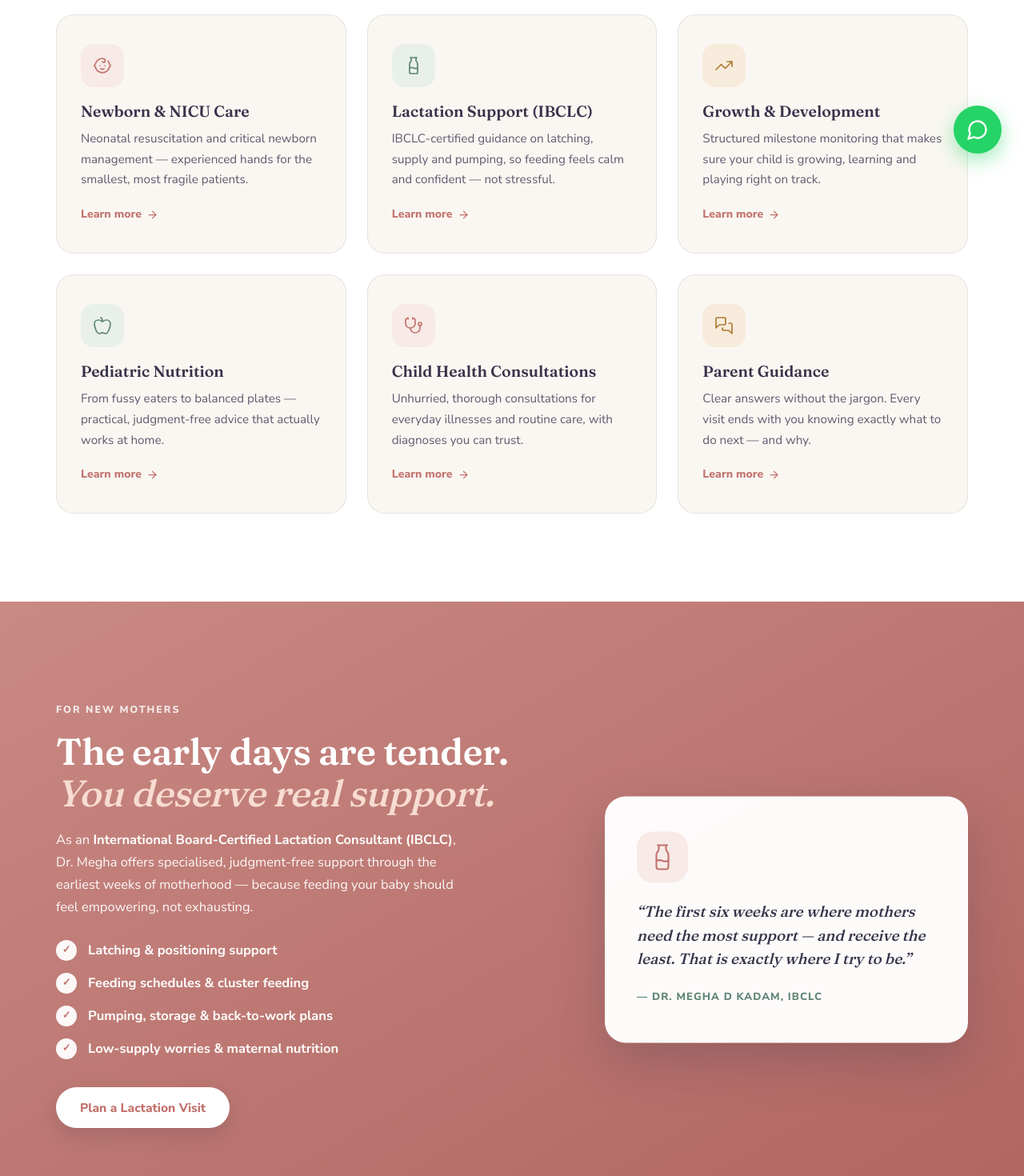
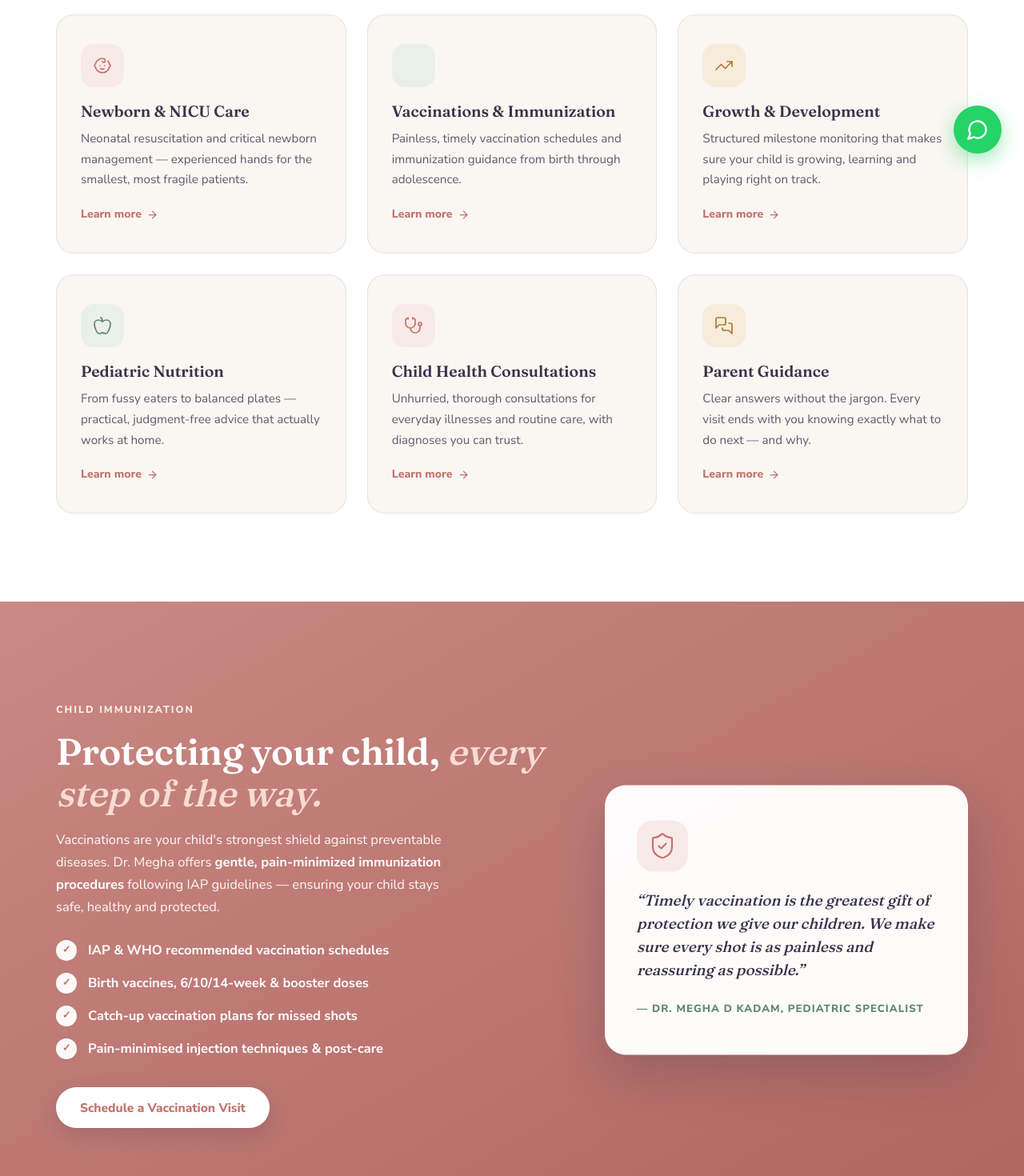
Before and after one commit to Niranjan-M-T/dr-megha-kadam-landing-page, a Next.js app: page /services in a window 1280 px wide. Shown: the part 580-2050 px from the top of the page at 80% size. Built offline with nearby package versions, Linux system fonts and the light colour scheme; no server answers.

Commit message:
Update site content to focus exclusively on pediatric care and child vaccinations; fix Cloudflare wrangler config

```diff
--- a/app/layout.jsx
+++ b/app/layout.jsx
@@ -32,14 +32,14 @@ export const metadata = {
     default: `${DOCTOR.name} | Pediatrician & Neonatologist in RT Nagar, Bangalore`,
     template: `%s | ${DOCTOR.name}`,
   },
-  description: `${DOCTOR.name} is a Consultant Pediatrician & Neonatologist with 12+ years of experience. Visit ${CLINIC.name} in RT Nagar, Bengaluru for newborn care, growth monitoring, pediatric nutrition and IBCLC lactation support.`,
+  description: `${DOCTOR.name} is a Consultant Pediatrician & Neonatologist with 12+ years of experience. Visit ${CLINIC.name} in RT Nagar, Bengaluru for newborn care, child vaccinations, growth monitoring, pediatric nutrition and general child care.`,
   keywords: [
     'pediatrician RT Nagar',
     'pediatrician Bangalore',
     'child specialist RT Nagar',
     'neonatologist Bangalore',
-    'lactation consultant Bangalore',
-    'IBCLC Bangalore',
+    'child vaccination Bangalore',
+    'pediatric immunization RT Nagar',
     'baby doctor RT Nagar',
     'Dr Megha Kadam',
   ],
--- a/src/components/Hero.jsx
+++ b/src/components/Hero.jsx
@@ -75,7 +75,7 @@ export default function Hero() {
           <motion.ul className="hero-trust" variants={item}>
             <li><ShieldCheck size={17} /> 12+ years of experience</li>
             <li><Award size={17} /> Fellowship in Neonatology</li>
-            <li><Milk size={17} /> IBCLC-certified</li>
+            <li><ShieldCheck size={17} /> IAP &amp; WHO Vaccination Schedules</li>
           </motion.ul>
         </motion.div>
 
@@ -108,7 +108,7 @@ export default function Hero() {
             animate={{ y: [0, 10, 0] }}
             transition={{ duration: 5.2, repeat: Infinity, ease: 'easeInOut' }}
           >
-            Lactation support for new mums
+            Complete Child Vaccinations
           </motion.span>
         </motion.div>
       </div>
--- a/src/components/Lactation.jsx
+++ b/src/components/Lactation.jsx
@@ -1,16 +1,15 @@
 'use client'
 
 import { useRef } from 'react'
-import Link from 'next/link'
 import { motion, useTransform } from 'framer-motion'
-import { Milk } from 'lucide-react'
+import { ShieldCheck, Syringe } from 'lucide-react'
 import useElementProgress from '../hooks/useElementProgress'
 
 const helps = [
-  'Latching & positioning support',
-  'Feeding schedules & cluster feeding',
-  'Pumping, storage & back-to-work plans',
-  'Low-supply worries & maternal nutrition',
+  'IAP & WHO recommended vaccination schedules',
+  'Birth vaccines, 6/10/14-week & booster doses',
+  'Catch-up vaccination plans for missed shots',
+  'Pain-minimised injection techniques & post-care',
 ]
 
 export default function Lactation() {
@@ -19,7 +18,7 @@ export default function Lactation() {
   const cardY = useTransform(scrollYProgress, [0, 1], [50, -50])
 
   return (
-    <section className="lactation" id="lactation" ref={ref}>
+    <section className="lactation" id="vaccination" ref={ref}>
       <div className="container lact-grid">
         <motion.div
           className="lact-copy"
@@ -28,14 +27,14 @@ export default function Lactation() {
           viewport={{ once: true, amount: 0.3 }}
           transition={{ duration: 0.8, ease: [0.22, 1, 0.36, 1] }}
         >
-          <span className="eyebrow eyebrow-light">For new mothers</span>
+          <span className="eyebrow eyebrow-light">Child Immunization</span>
           <h2>
-            The early days are tender. <em>You deserve real support.</em>
+            Protecting your child, <em>every step of the way.</em>
           </h2>
           <p>
-            As an <strong>International Board-Certified Lactation Consultant (IBCLC)</strong>,
-            Dr. Megha offers specialised, judgment-free support through the earliest weeks of
-            motherhood — because feeding your baby should feel empowering, not exhausting.
+            Vaccinations are your child&apos;s strongest shield against preventable diseases.
+            Dr. Megha offers <strong>gentle, pain-minimized immunization procedures</strong> following
+            IAP guidelines — ensuring your child stays safe, healthy and protected.
           </p>
           <ul className="check-list">
             {helps.map((h) => (
@@ -48,21 +47,21 @@ export default function Lactation() {
             className="btn btn-light"
             onClick={() => typeof window !== 'undefined' && window.dispatchEvent(new Event('open_appointment_modal'))}
             data-conversion-name="appointment_modal_open"
-            data-conversion-category="lactation_section"
-            data-conversion-location="lactation"
+            data-conversion-category="vaccination_section"
+            data-conversion-location="vaccination"
           >
-            Plan a Lactation Visit
+            Schedule a Vaccination Visit
           </button>
         </motion.div>
 
         <motion.div className="lact-visual" style={{ y: cardY }}>
           <div className="lact-card">
-            <span className="lact-icon"><Milk size={36} strokeWidth={1.4} /></span>
+            <span className="lact-icon"><ShieldCheck size={36} strokeWidth={1.4} /></span>
             <p>
-              “The first six weeks are where mothers need the most support — and receive the
-              least. That is exactly where I try to be.”
+              “Timely vaccination is the greatest gift of protection we give our children.
+              We make sure every shot is as painless and reassuring as possible.”
             </p>
-            <cite>— Dr. Megha D Kadam, IBCLC</cite>
+            <cite>— Dr. Megha D Kadam, Pediatric Specialist</cite>
           </div>
         </motion.div>
       </div>
--- a/src/components/Navbar.jsx
+++ b/src/components/Navbar.jsx
@@ -8,7 +8,7 @@ import { motion } from 'framer-motion'
 const links = [
   { href: '/about/', label: 'About' },
   { href: '/services/', label: 'Services' },
-  { href: '/services/lactation-support/', label: 'Lactation' },
+  { href: '/services/vaccinations-immunization/', label: 'Vaccinations' },
   { href: '/contact/', label: 'Contact' },
 ]
 
--- a/src/data/services.js
+++ b/src/data/services.js
@@ -28,28 +28,28 @@ const services = [
     ],
   },
   {
-    slug: 'lactation-support',
-    icon: 'milk',
+    slug: 'vaccinations-immunization',
+    icon: 'shield',
     tint: 'tint-sage',
-    name: 'Lactation Support (IBCLC)',
+    name: 'Vaccinations & Immunization',
     short:
-      'IBCLC-certified guidance on latching, supply and pumping, so feeding feels calm and confident — not stressful.',
-    metaTitle: 'IBCLC Lactation Consultant in RT Nagar, Bangalore',
+      'Painless, timely vaccination schedules and immunization guidance from birth through adolescence.',
+    metaTitle: 'Child Vaccination & Immunization Specialist in RT Nagar, Bangalore',
     metaDescription:
-      'IBCLC-certified lactation consultant in RT Nagar, Bangalore. Dr. Megha D Kadam offers judgment-free breastfeeding support — latching, supply concerns, pumping and back-to-work plans for new mothers.',
-    h1: 'Lactation support that meets you where you are',
+      'Complete child vaccination and immunization clinic in RT Nagar, Bangalore. Dr. Megha D Kadam offers pain-minimized vaccinations, catch-up schedules, and routine childhood vaccines.',
+    h1: 'Timely, gentle vaccinations for your growing child',
     lead:
-      'Feeding your baby should feel empowering — not exhausting. As an International Board-Certified Lactation Consultant (IBCLC), Dr. Megha offers specialised, judgment-free breastfeeding support through the earliest weeks of motherhood.',
+      'Protecting your child from preventable diseases with a complete, pain-minimized immunization schedule tailored to your child\'s age and health history.',
     body: [
-      'The IBCLC credential is the highest international certification in lactation care, and Dr. Megha pairs it with something just as valuable: the clinical perspective of a pediatrician and neonatologist who understands both mother and baby.',
-      'Whether you are struggling with a painful latch, worried about supply, planning a return to work, or simply want reassurance that things are on track, consultations are unhurried and practical — you leave with a plan, not a lecture.',
+      'Dr. Megha D Kadam follows IAP (Indian Academy of Pediatrics) and WHO recommended vaccination protocols, ensuring your child receives safe, high-quality vaccines with gentle care.',
+      'Whether your baby needs birth vaccines, routine 6-week/10-week/14-week shots, booster doses, or catch-up immunization for missed vaccines, consultations are unhurried with clear explanations of post-vaccine care.',
     ],
     helps: [
-      'Latching and positioning support',
-      'Low-supply worries and weight-gain concerns',
-      'Painful feeding, engorgement and blocked ducts',
-      'Pumping, storage and back-to-work feeding plans',
-      'Maternal nutrition and feeding schedules',
+      'IAP & WHO recommended pediatric vaccination schedules',
+      'Birth to adolescent immunization & routine booster shots',
+      'Catch-up vaccination plans for delayed or missed doses',
+      'Pain-minimised injection techniques & post-vaccine guidance',
+      'Annual flu shots and specialised pediatric vaccines',
     ],
   },
   {
```
Also changed, not shown: 1 other file (tests, documents, lock files or other folders).
